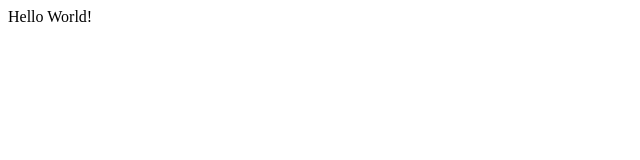
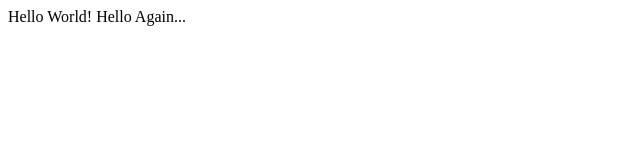
Before and after one commit to nagish2010/lecture01, a plain HTML site: page hello.html in a window 1280 px wide. Shown: the whole page, without its empty margins (0-640 px from the left). Drawn offline with Linux system fonts and the light colour scheme.

Commit message:
Update hello.html

```diff
--- a/hello.html
+++ b/hello.html
@@ -5,5 +5,6 @@
   </head>
   <body>
     Hello World!
+    Hello Again...
   </body>
 </html>
```
